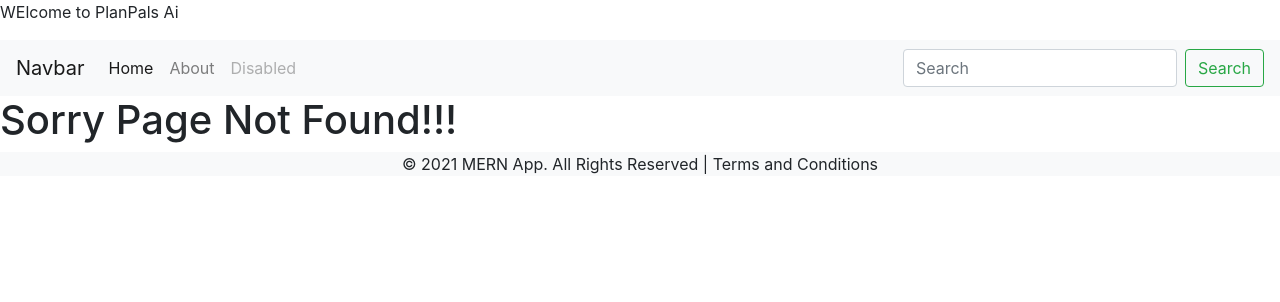
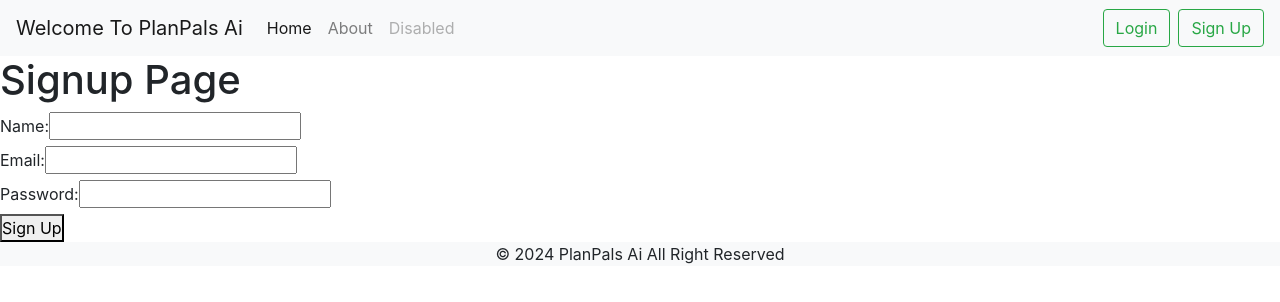
Before and after one commit to ScienHAC/PlanPals-Ai, a React (Create React App) app: page /signup in a window 1280 px wide. Before the commit this address had no page. Shown: the top 302 px of the page. Built offline with nearby package versions, Linux system fonts and the light colour scheme.

Commit message:
"COMMIT_EDITMSG" 8L, 228C

```diff
--- a/package.json
+++ b/package.json
@@ -6,6 +6,7 @@
     "@testing-library/jest-dom": "^5.17.0",
     "@testing-library/react": "^13.4.0",
     "@testing-library/user-event": "^13.5.0",
+    "mongoose": "^8.7.1",
     "react": "^18.3.1",
     "react-dom": "^18.3.1",
     "react-router-dom": "^6.27.0",
--- a/src/App.css
+++ b/src/App.css
@@ -3,3 +3,13 @@
   margin: 0;
   padding: 0;
 }
+
+table,
+thead,
+tbody,
+tr,
+th,
+td {
+  border: 1px solid black;
+  border-collapse: collapse;
+}
--- a/src/App.js
+++ b/src/App.js
@@ -3,17 +3,21 @@ import { BrowserRouter as Router, Route, Routes } from 'react-router-dom';
 // import SSEComponent from './MyComponents/Ssecomponent';
 import Footer from './MyComponents/Footer';
 import Header from './MyComponents/Header';
+import Home from './Pages/Home';
+import Login from './Pages/Login';
+import Signup from './Pages/Signup';
 const App = () => {
   return (
     <>
       <Router>
         {/* <SSEComponent /> */}
-        <p>WElcome to PlanPals Ai</p>
         <Header />
         <Routes>
           <Route path="*" element={<h1>Sorry Page Not Found!!!</h1>} />
-          <Route path="/" element={<h1>Home!!</h1>} />
+          <Route path="/" element={<Home />} />
           <Route path="/about" element={<h1>About swag!!</h1>} />
+          <Route path="/login" element={<Login />} />
+          <Route path="/signup" element={<Signup />} />
         </Routes>
         <Footer />
       </Router>
--- a/src/MyComponents/Footer.js
+++ b/src/MyComponents/Footer.js
@@ -5,7 +5,7 @@ const Footer = () => {
         <>
             <footer className="bg-light text-center">
                 <p>
-                    © 2021 MERN App. All Rights Reserved | Terms and Conditions
+                    © 2024 PlanPals Ai All Right Reserved
                 </p>
             </footer>
         </>
--- a/src/MyComponents/Header.js
+++ b/src/MyComponents/Header.js
@@ -1,10 +1,18 @@
 import React from 'react'
-import { Link } from 'react-router-dom'
+import { Link, useNavigate } from 'react-router-dom'
 const Header = () => {
+    const navigate = useNavigate();
+
+    const handleLogin = () => {
+        navigate('/login'); // This will navigate to the /about route
+    };
+    const handleSignup = () => {
+        navigate('/signup'); // This will navigate to the /about route
+    };
     return (
         <>
             <nav className="navbar navbar-expand-lg navbar-light bg-light">
-                <Link className="navbar-brand" to="/">Navbar</Link>
+                <Link className="navbar-brand" to="/">Welcome To PlanPals Ai</Link>
                 <button className="navbar-toggler" type="button" data-toggle="collapse" data-target="#navbarTogglerDemo02" aria-controls="navbarTogglerDemo02" aria-expanded="false" aria-label="Toggle navigation">
                     <span className="navbar-toggler-icon"></span>
                 </button>
@@ -21,10 +29,8 @@ const Header = () => {
                             <Link className="nav-link disabled" to="google.com">Disabled</Link>
                         </li>
                     </ul>
-                    <form className="form-inline my-2 my-lg-0">
-                        <input className="form-control mr-sm-2" type="search" placeholder="Search" />
-                        <button className="btn btn-outline-success my-2 my-sm-0" type="submit">Search</button>
-                    </form>
+                    <button className="btn btn-outline-success my-2 mx-2 my-sm-0" id="Login_btn" onClick={handleLogin}>Login</button>
+                    <button className="btn btn-outline-success my-2 my-sm-0" id="Signup_btn" onClick={handleSignup}>Sign Up</button>
                 </div>
             </nav>
         </>
--- /dev/null
+++ b/src/Pages/Home.js
@@ -0,0 +1,18 @@
+import React from 'react'
+// import { Link } from 'react-router-dom'
+const Home = () => {
+    return (
+        <div id='Table_data'>
+            <button>Create</button>
+            <table>
+                <thead>
+                    <tr id='Main'>
+                        <th>mathematics</th>
+                    </tr>
+                </thead>
+            </table>
+        </div>
+    )
+}
+
+export default Home
--- /dev/null
+++ b/src/Pages/Login.js
@@ -0,0 +1,89 @@
+import React, { useState } from 'react';
+
+const Login = () => {
+    const [formData, setFormData] = useState({
+        email: '',
+        password: ''
+    });
+
+    // State to store the message from the backend
+    const [message, setMessage] = useState('');
+
+    const handleChange = (e) => {
+        setFormData({
+            ...formData,
+            [e.target.name]: e.target.value,
+        });
+    };
+
+    const handleSubmit = async (e) => {
+        e.preventDefault();
+        try {
+            // Send POST request to backend
+            const response = await fetch('http://localhost:5000/api/auth/login', {
+                method: 'POST',
+                headers: {
+                    'Content-Type': 'application/json'
+                },
+                body: JSON.stringify(formData)
+            });
+
+            const result = await response.json(); // Parse the response JSON
+
+            if (response.ok) {
+                // If the request was successful, update the message state
+                setMessage(result.message);  // Set the success message from backend
+            } else {
+                // Handle error messages from backend
+                setMessage(result.message || 'Login failed. Please try again.');
+            }
+
+            // Clear form fields after submission
+            setFormData({
+                email: '',
+                password: ''
+            });
+
+        } catch (error) {
+            console.error('Error:', error);
+            setMessage('An error occurred. Please try again.'); // Set a generic error message
+        }
+        setTimeout(() => {
+            setMessage('');
+        }, 2000);
+    };
+
+    return (
+        <div>
+            <h1>Login Page</h1>
+            <form onSubmit={handleSubmit}>
+                <div>
+                    <label>Email:</label>
+                    <input
+                        type="email"
+                        name="email"
+                        value={formData.email}
+                        onChange={handleChange}
+                        required
+                    />
+                </div>
+                <div>
+                    <label>Password:</label>
+                    <input
+                        type="password"
+                        name="password"
+                        value={formData.password}
+                        onChange={handleChange}
+                        required
+                    />
+                </div>
+                <button type="submit">Login</button>
+            </form>
+
+            {/* Display the message */}
+            {message && <p>{message}</p>}
+        </div>
+    );
+};
+
+export default Login;
--- /dev/null
+++ b/src/Pages/Signup.js
@@ -0,0 +1,101 @@
+import React, { useState } from 'react';
+
+const Signup = () => {
+    const [formData, setFormData] = useState({
+        name: '',
+        email: '',
+        password: ''
+    });
+
+    // State to store the message from the backend
+    const [message, setMessage] = useState('');
+
+    const handleChange = (e) => {
+        setFormData({
+            ...formData,
+            [e.target.name]: e.target.value,
+        });
+    };
+
+    const handleSubmit = async (e) => {
+        e.preventDefault();
+        try {
+            // Send POST request to backend
+            const response = await fetch('http://localhost:5000/api/auth/signup', {
+                method: 'POST',
+                headers: {
+                    'Content-Type': 'application/json'
+                },
+                body: JSON.stringify(formData)
+            });
+
+            const result = await response.json(); // Parse the response JSON
+
+            if (response.ok) {
+                // If the request was successful, update the message state
+                setMessage(result.message);  // Set the success message from backend
+            } else {
+                // Handle error messages from backend
+                setMessage(result.message || 'Signup failed. Please try again.');
+            }
+
+            // Clear form fields after submission
+            setFormData({
+                name: '',
+                email: '',
+                password: ''
+            });
+
+        } catch (error) {
+            console.error('Error:', error);
+            setMessage('An error occurred. Please try again.'); // Set a generic error message
+        }
+        setTimeout(() => {
+            setMessage('');
+        }, 2000);
+    };
+
+    return (
+        <div>
+            <h1>Signup Page</h1>
+            <form onSubmit={handleSubmit}>
+                <div>
+                    <label>Name:</label>
+                    <input
+                        type="text"
+                        name="name"
+                        value={formData.name}
+                        onChange={handleChange}
+                        required
+                    />
+                </div>
+                <div>
+                    <label>Email:</label>
+                    <input
+                        type="email"
+                        name="email"
+                        value={formData.email}
+                        onChange={handleChange}
+                        required
+                    />
+                </div>
+                <div>
+                    <label>Password:</label>
+                    <input
+                        type="password"
+                        name="password"
+                        value={formData.password}
+                        onChange={handleChange}
+                        required
+                    />
+                </div>
+                <button type="submit">Sign Up</button>
+            </form>
+
+            {/* Display the message */}
+            {message && <p>{message}</p>}
+        </div>
+    );
+};
+
+export default Signup;
```
Also changed, not shown: 1 other file (tests, documents, lock files or other folders).
